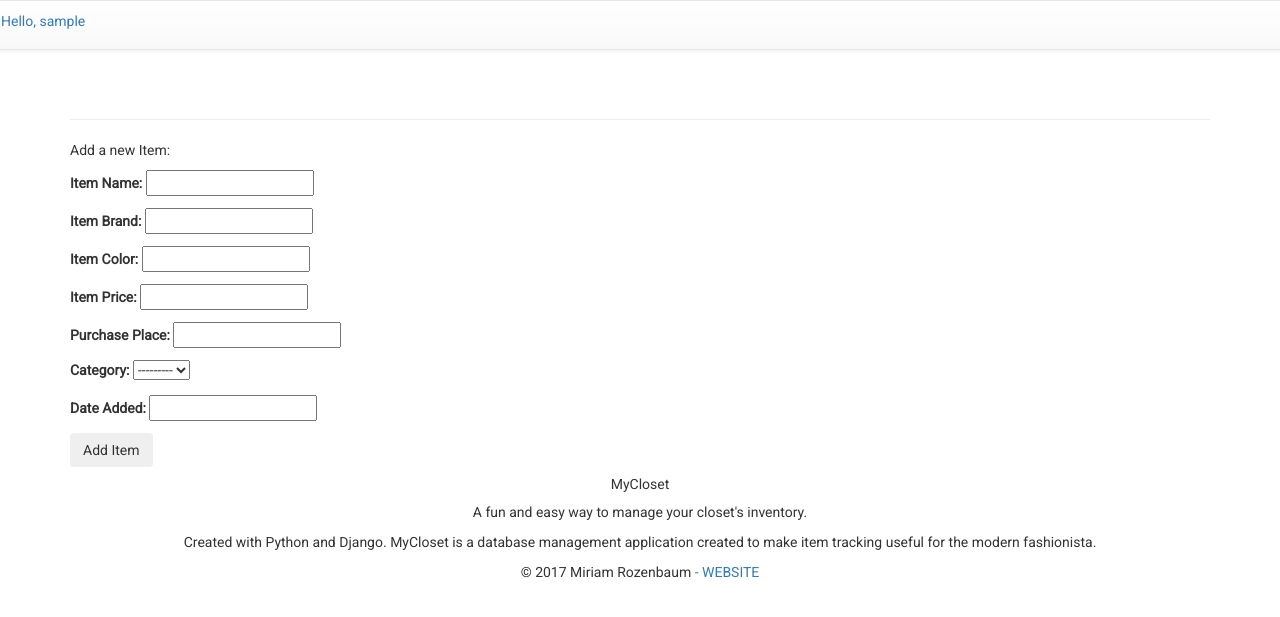
After one commit to mrozenbaum/My_Closet_App, a Django app: page /mycloset/new_item/1/ in a window 1280 px wide. The commit adds this page. Shown: the top 617 px of the page. Run offline with Django 3.2, Linux system fonts and the light colour scheme; a user stored in the database is signed in; tables that the repository leaves empty hold one stand-in row (values such as "Sample post"); some libraries are stand-ins or nearby versions.

Commit message:
set up forms for new owner, item.

```diff
--- a/mycloset/forms.py
+++ b/mycloset/forms.py
@@ -10,9 +10,9 @@ class OwnerForm(forms.ModelForm):
             'owner_name': 'First Name',
             'email': 'Email',
             'closet_name': 'Closet Name',
-            'pub_date': 'Date Added',
             'zip_code': 'Zipcode',
-            'bio': 'Bio'
+            'bio': 'Bio',
+            'pub_date': 'Date Added'
         }
 
 
@@ -25,9 +25,8 @@ class ItemForm(forms.ModelForm):
             'item_color',
             'item_price',
             'purchase_place',
-            'date_purchased',
-            'pub_date',
-            'category'
+            'category',
+            'pub_date'
         ]
 
         labels = {
@@ -36,6 +35,6 @@ class ItemForm(forms.ModelForm):
             'item_color': 'Item Color',
             'item_price': 'Item Price',
             'purchase_place': 'Purchase Place',
-            'pub_date': 'Date Added',
-            'category': 'Category'
+            'category': 'Category',
+            'pub_date': 'Date Added'
         }
--- a/mycloset/models.py
+++ b/mycloset/models.py
@@ -5,6 +5,7 @@ from django.utils import timezone
 
 
 # Create your models here.
+
 
 
 class Owner(models.Model):
@@ -76,7 +77,7 @@ class Category(models.Model):
 
 
     def __str__(self):
-        ''' returns a string of category_type text to interact with '''
+        ''' returns a string of category text to interact with '''
         return self.category
 
 
@@ -106,6 +107,10 @@ class Item(models.Model):
         return self.item_name
 
     def was_published_recently(self):
+        '''
+        returns boolean if an Item was added by an Owner within a
+        designated timeframe
+        '''
         now = timezone.now()
         return now - datetime.timedelta(days=1) <= self.pub_date <= now
         was_published_recently.admin_order_field = 'pub_date'
--- a/mycloset/templates/mycloset/index.html
+++ b/mycloset/templates/mycloset/index.html
@@ -25,12 +25,12 @@
                 </div>
               </div>
           </div>
-
+        <!-- shows all owners that have been created if admin -->
         <div class="col sm 4">
           <div class="card">
               <div class="card-content">
                   <div class="card-action">
-                    <a href="#!" class="add-profile-link">CREATE A CLOSET </a>
+                    <a href="{% url 'mycloset:new_owner' %}" class="add-profile-link">CREATE A CLOSET </a>
                   </div>
                 <div class="card-image-one">
                   <img src="mycloset/static/mycloset/images/mycloset_1.gif" height="200" width="" class="card-image-one">
--- /dev/null
+++ b/mycloset/templates/mycloset/new_item.html
@@ -0,0 +1,12 @@
+{% extends "mycloset/base.html" %} {% load static %}
+<link rel="stylesheet" type="text/css" href="{% static 'mycloset/style.css' %}" />
+
+{% block content %}
+
+    <p>Add a new Item:</p>
+    <form action="{% url 'mycloset:new_item' owner.id %}" method='post'>
+        {% csrf_token %}
+        {{ form.as_p }}
+        <button name="submit" class="waves-effect waves-light btn">Add Item</button>
+    </form>
+{% endblock content %}
--- a/mycloset/urls.py
+++ b/mycloset/urls.py
@@ -15,4 +15,8 @@ urlpatterns = [
     url(r'^(?P<owner_id>[0-9]+)/like/$', views.like, name='like'),
     # ex: /mycloset/5/results/
     url(r'^(?P<pk>[0-9]+)/results/$', views.ResultsView.as_view(), name='results'),
+    # editing owner profile view
+    url(r'^edit_owner/(?P<owner_id>\d+)/$', views.edit_owner, name='edit_owner'),
+    # page for adding a new item
+    url(r'^new_item/(?P<owner_id>\d+)/$', views.new_item, name='new_item'),
 ]
--- a/mycloset/views.py
+++ b/mycloset/views.py
@@ -29,7 +29,7 @@ class IndexView(generic.ListView):
 
     def get_queryset(self):
         """Return the last five published owners."""
-        return Owner.objects.order_by('-pub_date')[:1]
+        return Owner.objects.order_by('-pub_date')[:5]
 
 
 
@@ -50,9 +50,14 @@ class DetailView(generic.DetailView):
         return Owner.objects.filter(pub_date__lte=timezone.now())
 
 
+
+
+
 class ResultsView(generic.DetailView):
     model = Owner
     template_name = 'mycloset/results.html'
+
+
 
 
 
@@ -77,6 +82,9 @@ def like(request, owner_id):
 
 
 
+
+
+
 @login_required
 def new_owner(request):
     ''' add a new owner profile '''
@@ -96,6 +104,8 @@ def new_owner(request):
 
 
 
+
+
 @login_required
 def owner_profile(request):
     '''
@@ -110,3 +120,50 @@ def owner_profile(request):
 
     if request.method == "POST":
         return render(request, template_name)
+
+
+
+
+
+@login_required
+def edit_owner(request, owner_id):
+    ''' edit an existing owner profile '''
+    owner = Owner.objects.get(id=owner_id)
+
+    if request.method != 'POST':
+        # Initial request; pre-fill form with the current owner info
+        form = OwnerForm(instance=owner)
+    else:
+        # POST data submitted; process data.
+        form = OwnerForm(instance=owner, data=request.POST)
+        if form.is_valid():
+            form.save()
+            return HttpResponseRedirect(reverse('mycloset:detail', args=[owner.id]))
+    context = {'owner': owner, 'form': form}
+    return render(request, 'mycloset/edit_owner.html', context)
+
+
+
+
+
+
+@login_required
+def new_item(request, owner_id):
+    ''' adds a new item for a selected owner '''
+    owner = Owner.objects.get(id=owner_id)
+
+    if request.method != 'POST':
+        # No data submitted; create a blank form.
+        form = ItemForm()
+
+    else:
+        # POST data submitted; process data.
+        form = ItemForm(data=request.POST)
+        if form.is_valid():
+            new_item = form.save(commit=False)
+            new_item.owner = owner
+            new_item.save()
+            return HttpResponseRedirect(reverse('mycloset:results', args=[owner_id]))
+
+    context = {'owner': owner, 'form': form}
+    return render(request, 'mycloset/new_item.html', context)
```
Also changed, not shown: mycloset/templates/mycloset/detail.html (+40 -19 lines), mycloset/templates/mycloset/edit_owner.html (added, +13 -0 lines).
